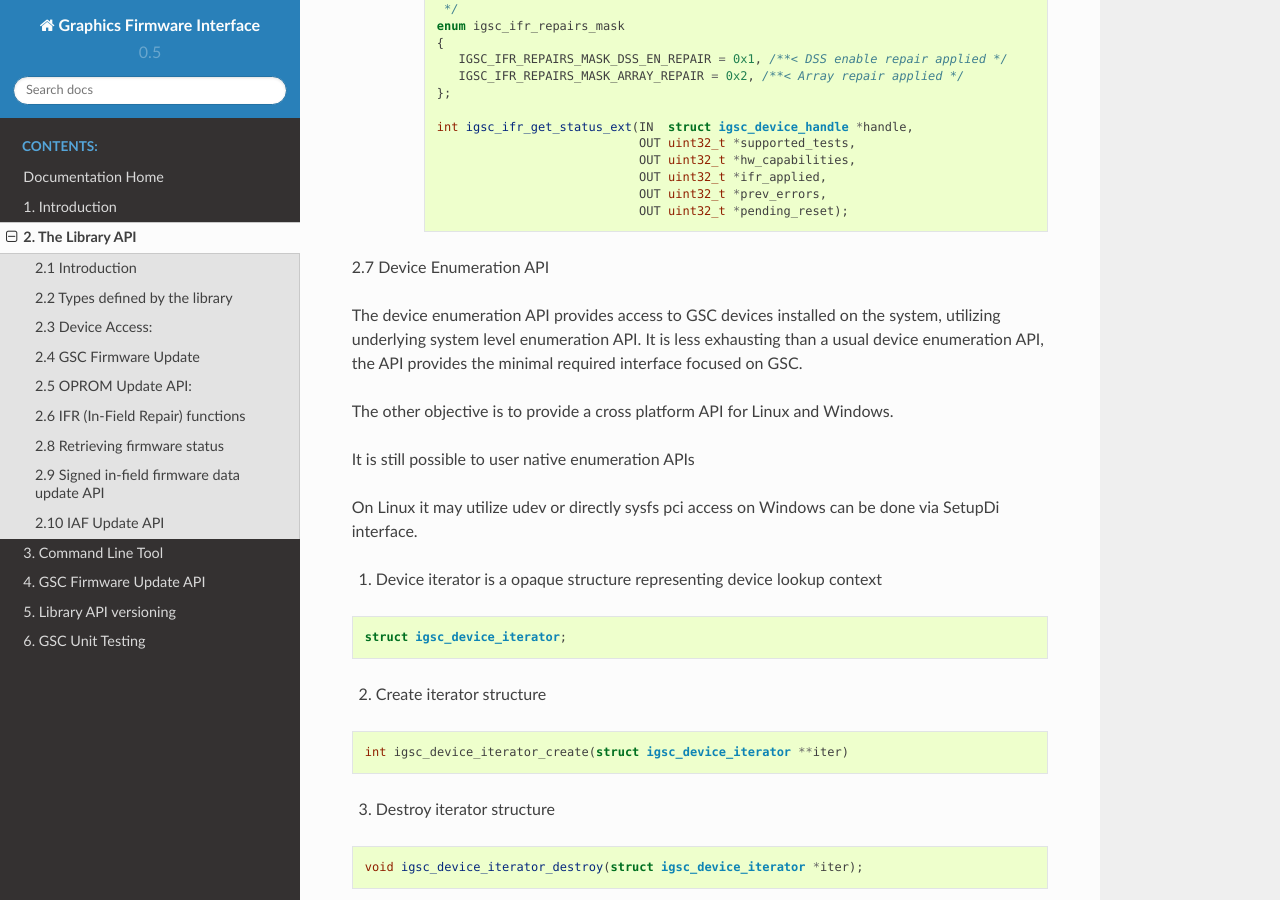
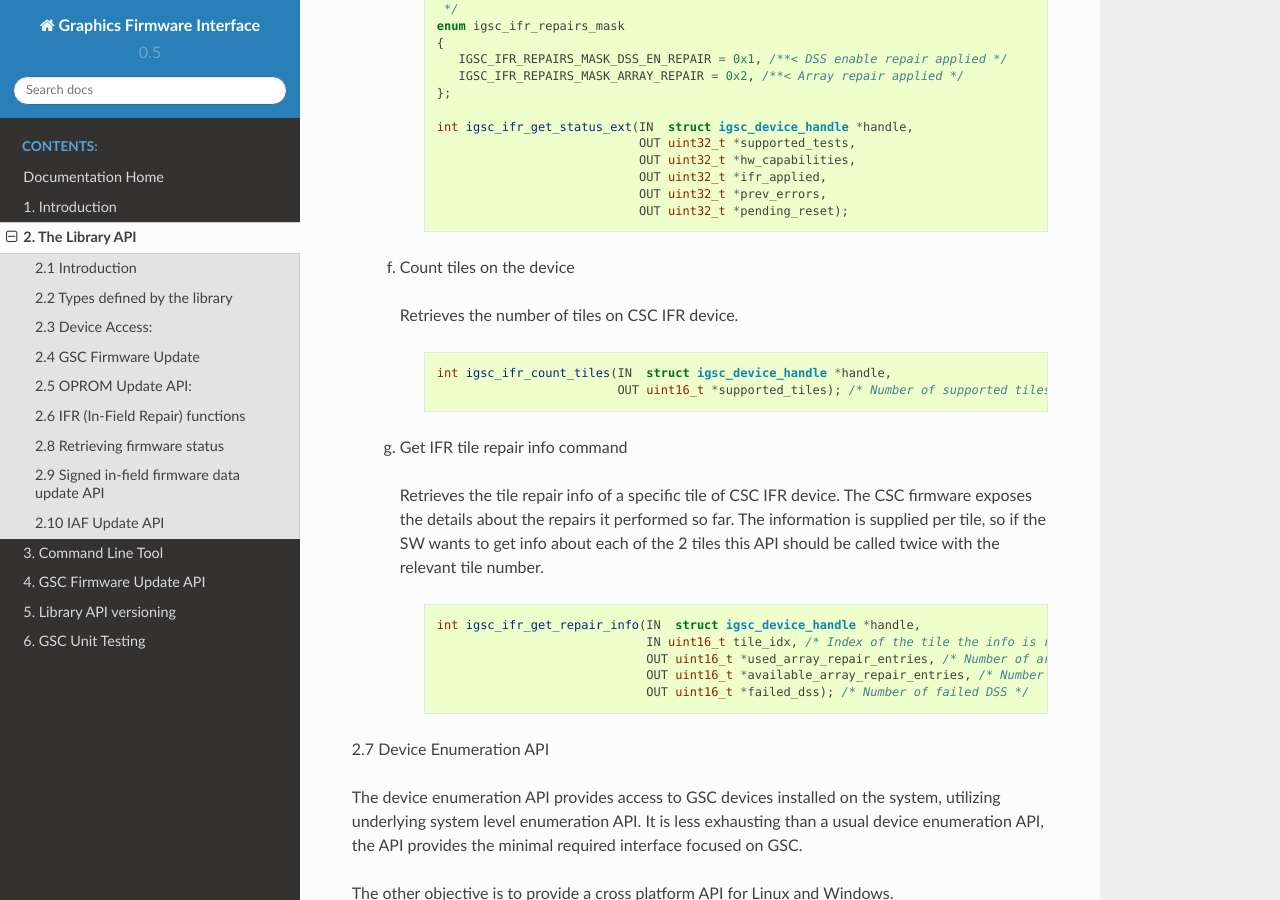
Before and after one commit to intel/igsc, a Sphinx documentation site: the page built from doc/igsc_api.rst, in a window 1280 px wide and 900 px high, scrolled down 15831 px. Built offline with Sphinx 7.4.7 and the Read the Docs theme 2.0.0, drawn with Linux system fonts in a browser that asks for light colours; formulas are drawn with MathJax 3.

Commit message:
igsc: doc: add documentation of get ifr repair info and count tiles apis
Added documentation of "get ifr repair info" and
for "count tiles" apis

Signed-off-by: Vitaly Lubart <vitaly.lubart@intel.com>

```diff
--- a/doc/igsc_api.rst
+++ b/doc/igsc_api.rst
@@ -909,6 +909,29 @@ which holds paring state of the OPROM image information.
                                  OUT uint32_t *prev_errors,
                                  OUT uint32_t *pending_reset);
 
+  f. Count tiles on the device
+
+   Retrieves the number of tiles on CSC IFR device.
+
+    .. code-block:: c
+
+      int igsc_ifr_count_tiles(IN  struct igsc_device_handle *handle,
+                               OUT uint16_t *supported_tiles); /* Number of supported tiles */
+
+  g. Get IFR tile repair info command
+
+   Retrieves the tile repair info of a specific tile of CSC IFR device.
+   The CSC firmware exposes the details about the repairs it performed so far.
+   The information is supplied per tile, so if the SW wants to get info about each of the 2 tiles
+   this API should be called twice with the relevant tile number.
+
+    .. code-block:: c
+
+      int igsc_ifr_get_repair_info(IN  struct igsc_device_handle *handle,
+                                   IN uint16_t tile_idx, /* Index of the tile the info is requested from */
+                                   OUT uint16_t *used_array_repair_entries, /* Number of array repair entries used by firmware */
+                                   OUT uint16_t *available_array_repair_entries, /* Number of available array repair entries */
+                                   OUT uint16_t *failed_dss); /* Number of failed DSS */
 
 
 2.7 Device Enumeration API
```
